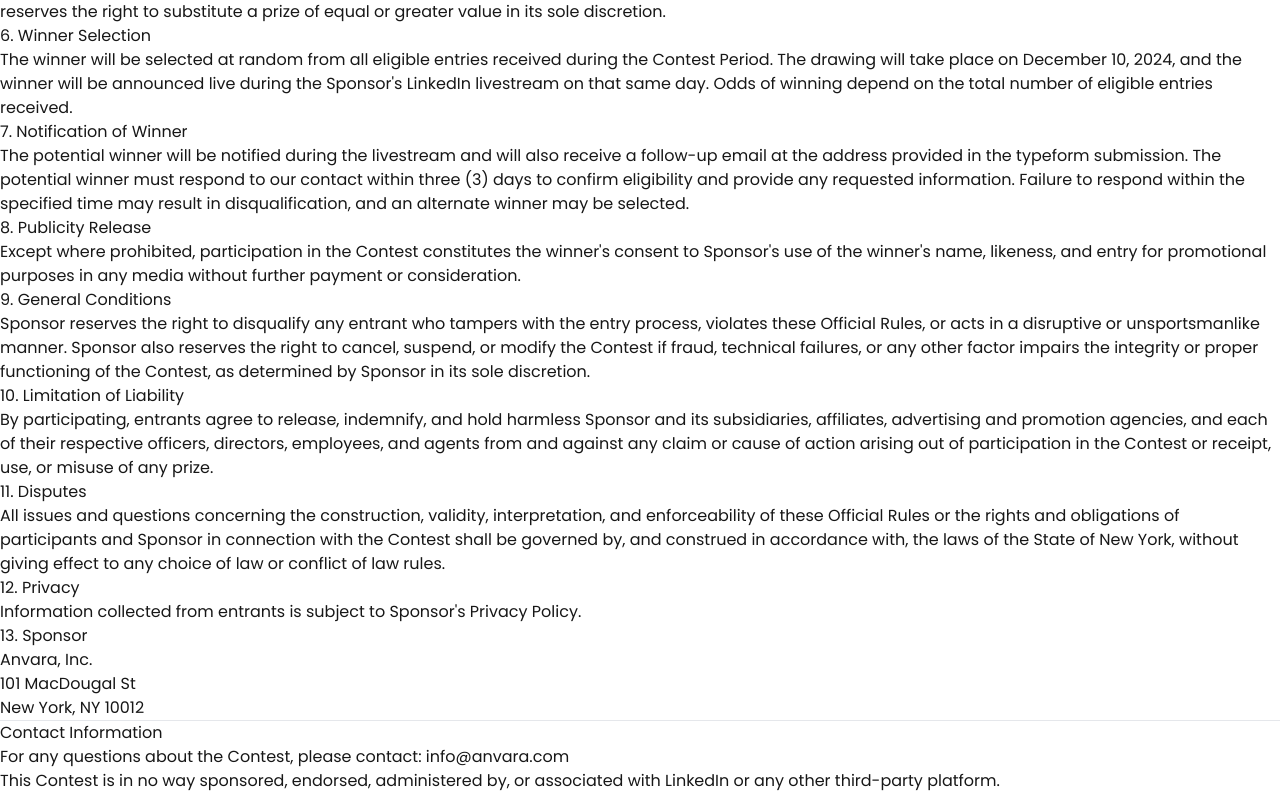
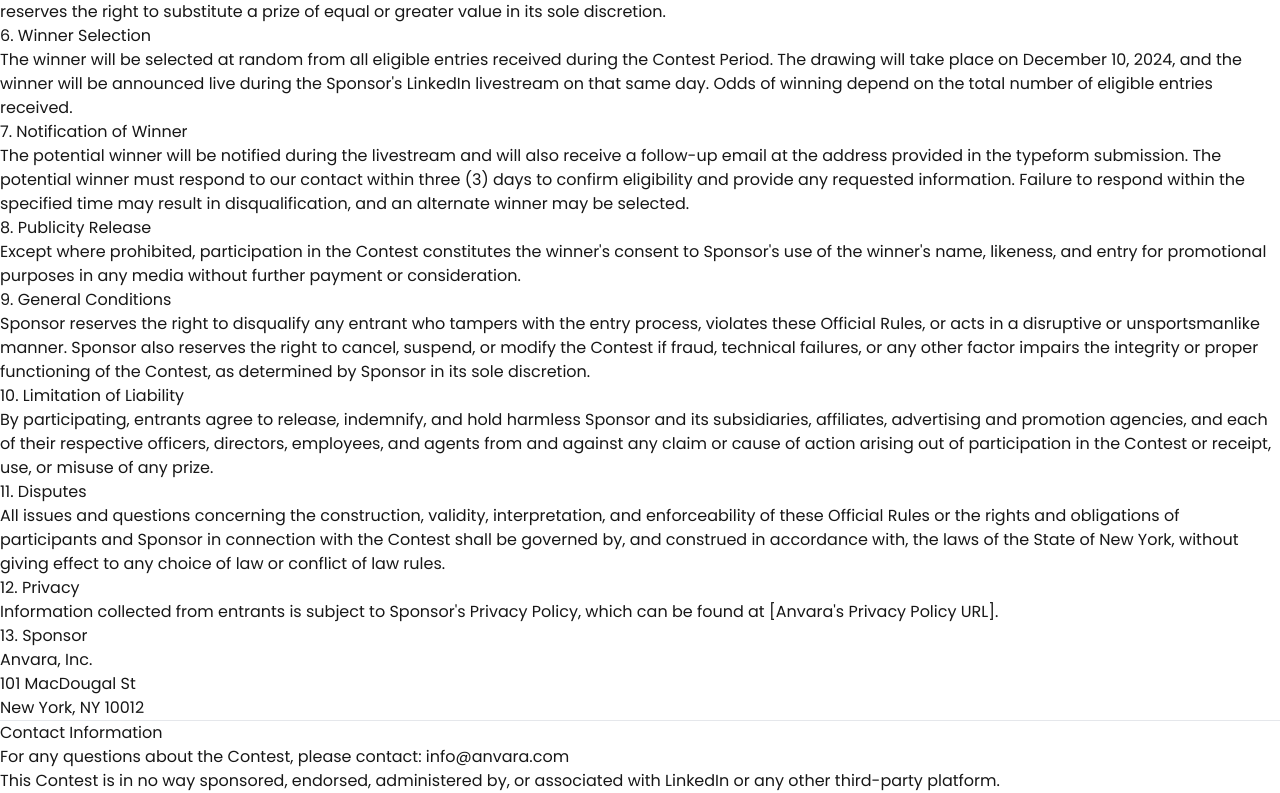
Before and after one commit to therealddev/anvara-blank-webpage, a Next.js app: page / in a window 1280 px wide. Shown: the part 936-1729 px from the top of the page. Built offline with nearby package versions, Linux system fonts and the light colour scheme.

Commit message:
checkpoint

```diff
--- a/src/pages/index.tsx
+++ b/src/pages/index.tsx
@@ -100,7 +100,7 @@
 
           <div>
             <h3 className="font-bold">12. Privacy</h3>
-            <p>Information collected from entrants is subject to Sponsor's Privacy Policy.</p>
+            <p>Information collected from entrants is subject to Sponsor's Privacy Policy, which can be found at [Anvara's Privacy Policy URL].</p>
           </div>
 
           <div>
```
